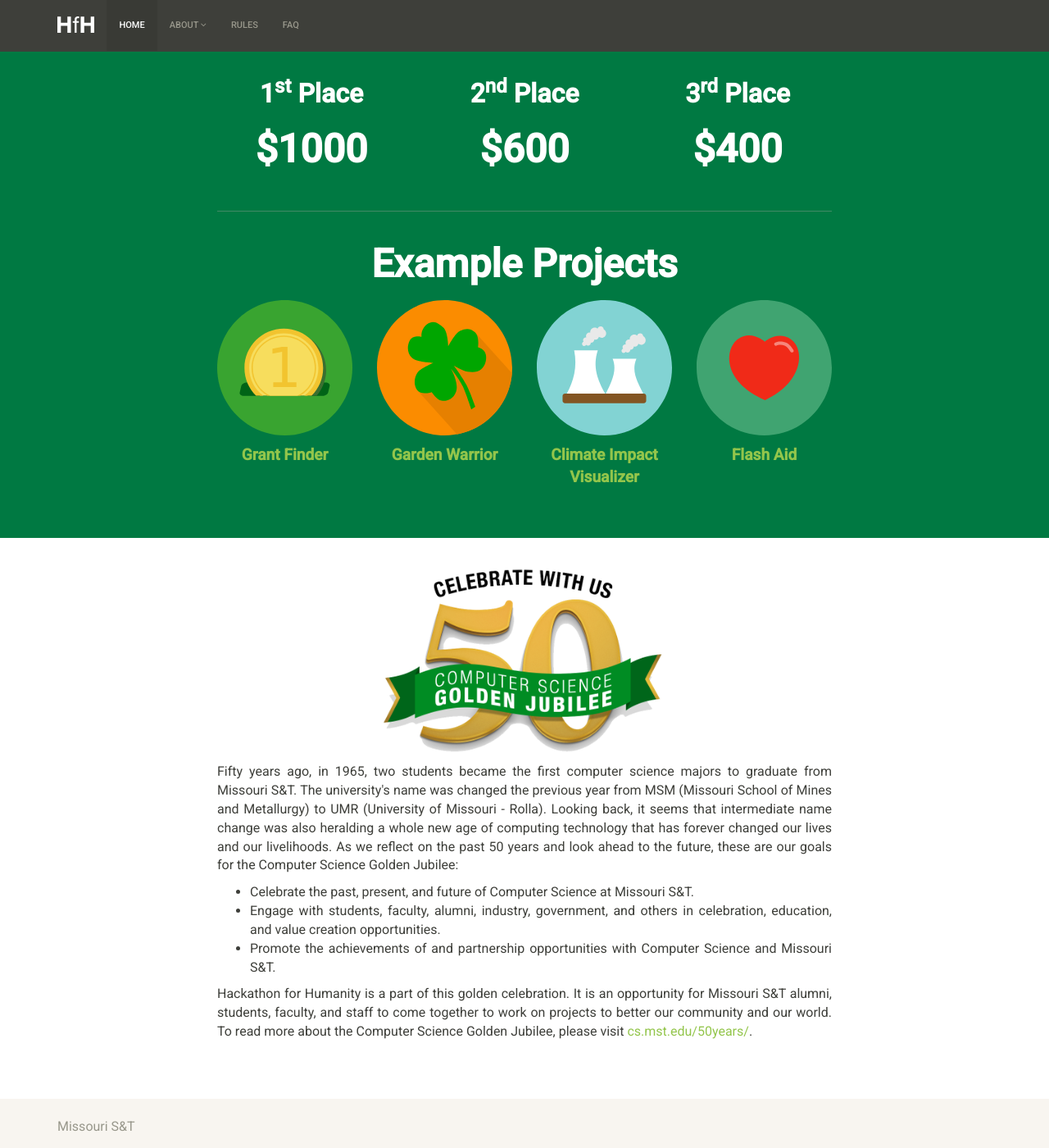
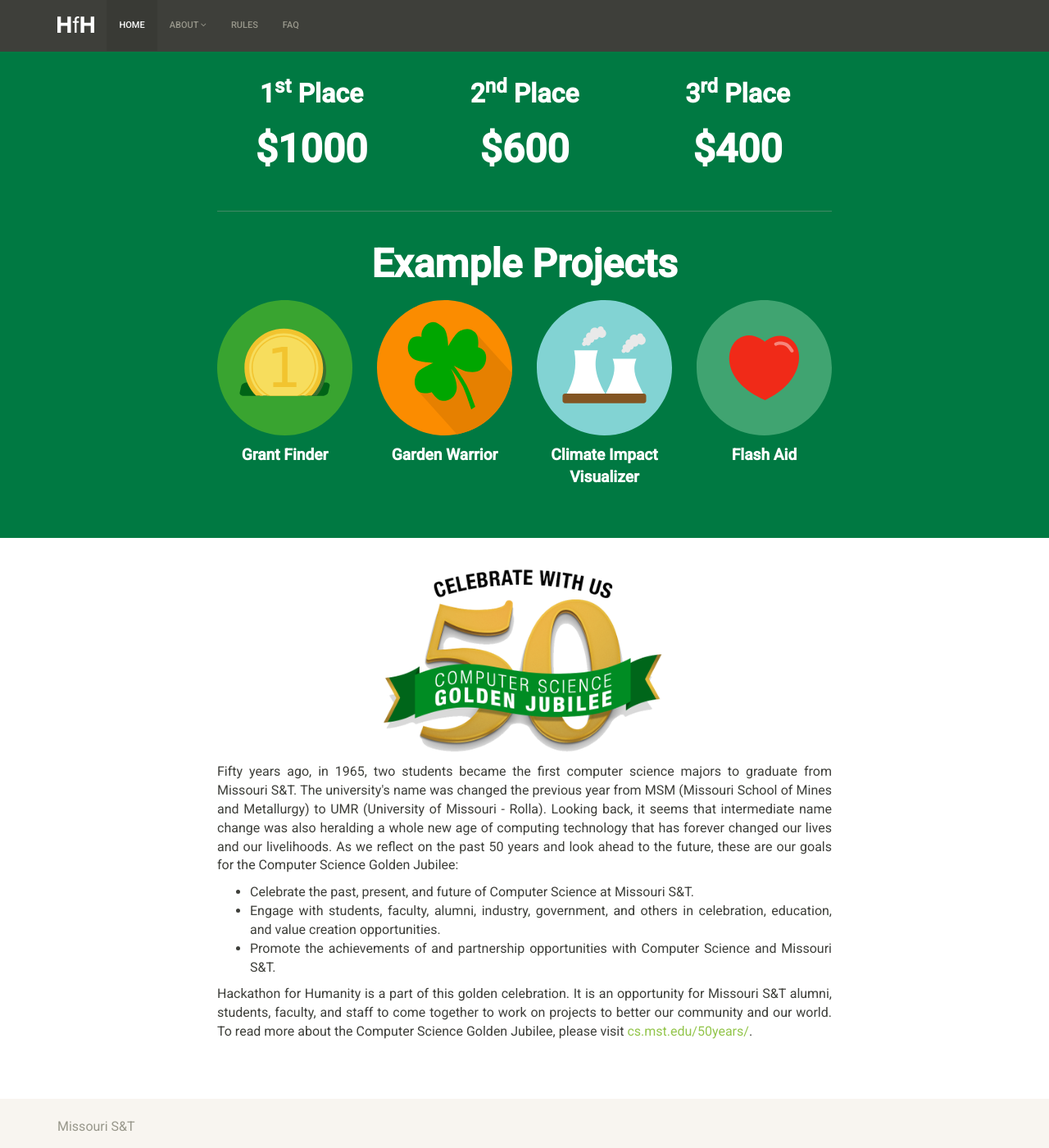
Before and after one commit to cmpsci-goldnjub/info, a Jekyll site: the page built from index.html, in a window 1280 px wide and 1400 px high, scrolled down 752 px. Shown: the whole window at 82% size. Built offline with Jekyll 4.4.1, drawn with Linux system fonts in a browser that asks for light colours.

Commit message:
Clean up link style

```diff
--- a/css/main.scss
+++ b/css/main.scss
@@ -61,7 +61,17 @@
     }
 }
 
-.idea {
+#examples {
+    a {
+        color: inherit;
+    }
+
+    a:hover {
+        color: #93c54b;
+        text-decoration: none;
+    }
+
+    .name {
         margin: 0;
         padding-top: 0.5em;
         font-size: 1.2em;
@@ -69,6 +79,7 @@
 
         @media screen and (max-width: 768px) {
             font-size: 2em;
+        }
     }
 }
 
--- a/index.html
+++ b/index.html
@@ -73,31 +73,31 @@
 
         <hr>
 
-        <div class="text-center">
+        <div id="examples" class="text-center">
           <p style="font-size:3em; font-weight:bold">Example Projects</p>
           <div class="row">
             <div class="col-xs-6 col-xs-offset-3 col-sm-4 col-sm-offset-2 col-md-3 col-md-offset-0">
               <a href="#grant-finder-modal" data-toggle="modal">
                 <img class="brand" src="{{ "/images/coin.svg" | prepend:site.baseurl }}" alt="coin">
-                <p class="idea">Grant Finder</p>
+                <p class="name">Grant Finder</p>
               </a>
             </div>
             <div class="col-xs-6 col-xs-offset-3 col-sm-4 col-sm-offset-0 col-md-3 col-md-offset-0">
               <a href="#garden-warrior-modal" data-toggle="modal">
                 <img class="brand" src="{{ "/images/shamrock.svg" | prepend:site.baseurl }}" alt="shamrock leaf">
-                <p class="idea">Garden Warrior</p>
+                <p class="name">Garden Warrior</p>
               </a>
             </div>
             <div class="col-xs-6 col-xs-offset-3 col-sm-4 col-sm-offset-2 col-md-3 col-md-offset-0">
               <a href="#climate-impact-modal" data-toggle="modal">
                 <img class="brand" src="{{ "/images/power_plants.svg" | prepend:site.baseurl }}" alt="power plants">
-                <p class="idea">Climate Impact Visualizer</p>
+                <p class="name">Climate Impact Visualizer</p>
               </a>
             </div>
             <div class="col-xs-6 col-xs-offset-3 col-sm-4 col-sm-offset-0 col-md-3 col-md-offset-0">
               <a href="#flash-aid-modal" data-toggle="modal">
                 <img class="brand" src="{{ "/images/heart.svg" | prepend:site.baseurl }}" alt="heart">
-                <p class="idea">Flash Aid</p>
+                <p class="name">Flash Aid</p>
               </a>
             </div>
           </div>
```
Lines whose indentation alone changed are shown as unchanged.
